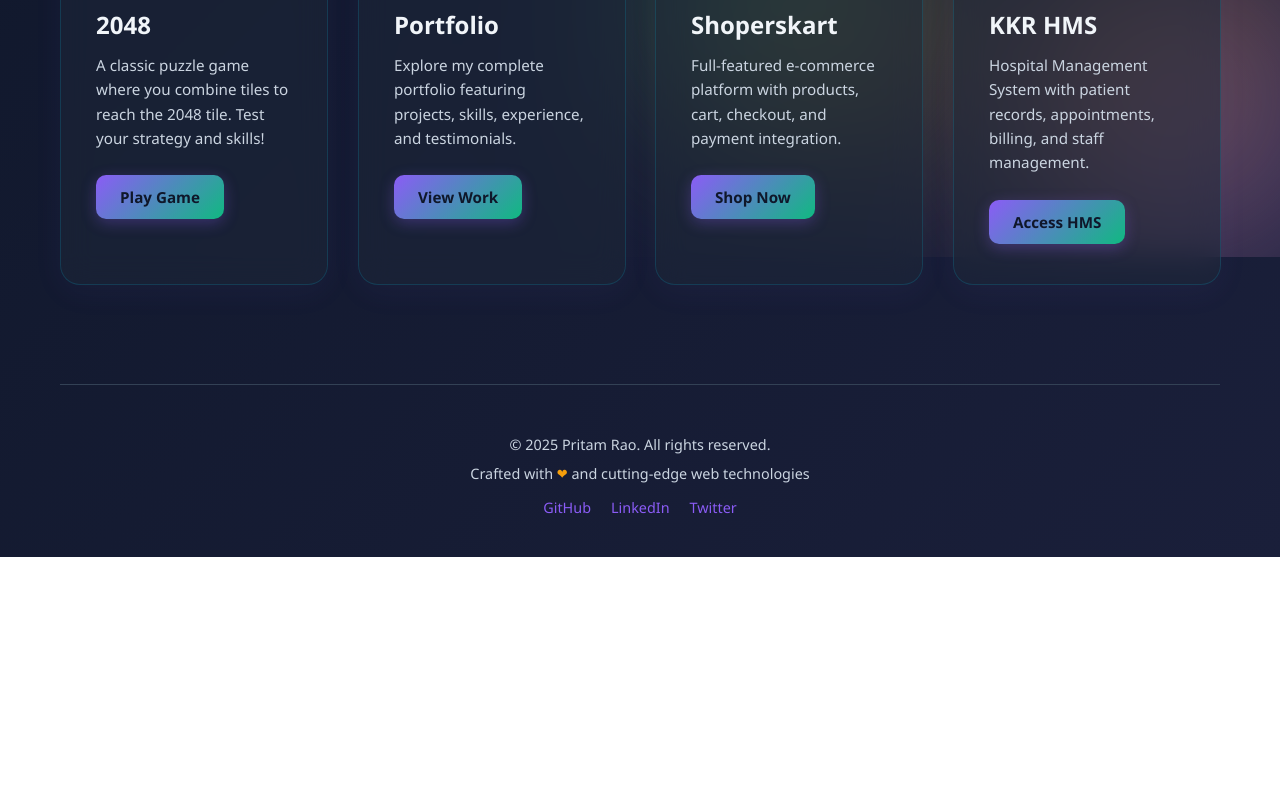
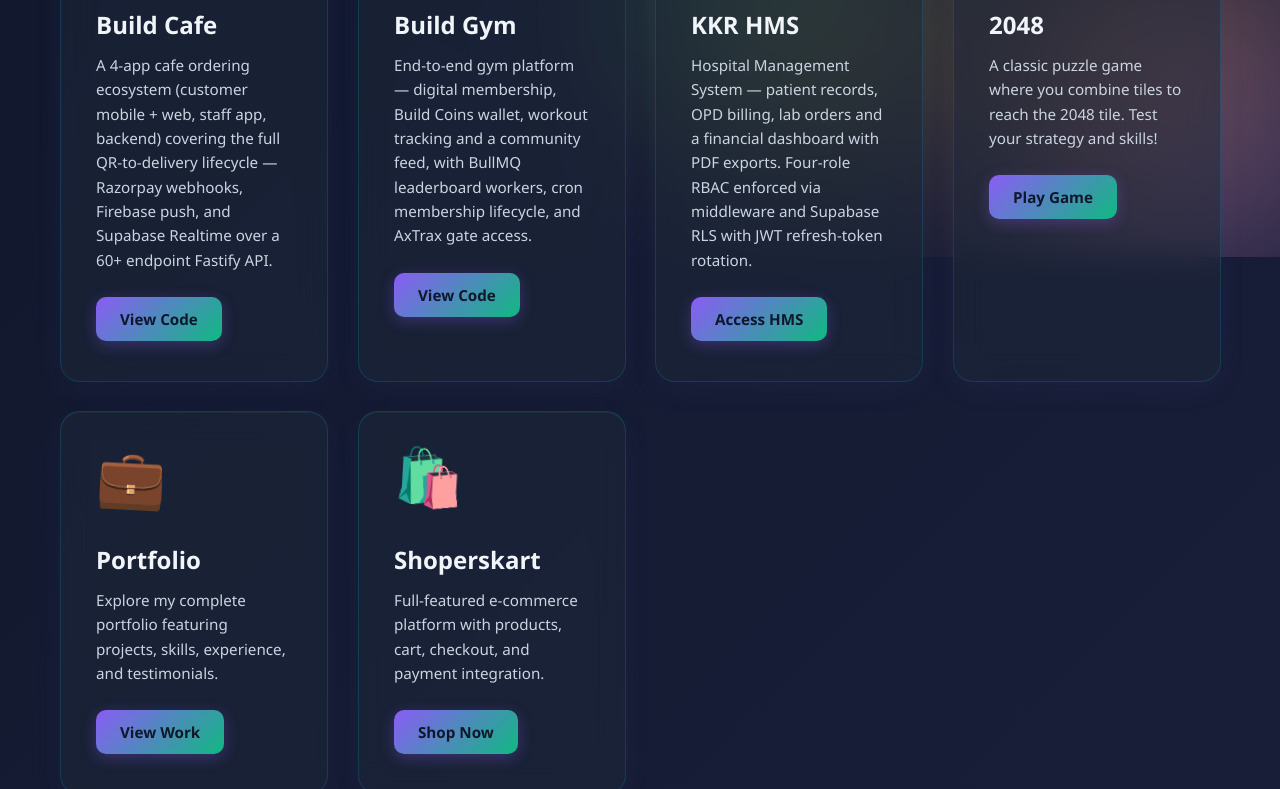
Before and after one commit to T-pritam/Home, a plain HTML site: page index.html in a window 1280 px wide. Shown: the part 543-1332 px from the top of the page. Before the commit the page ends 1100 px from the top, so only its background shows below. Drawn offline with Linux system fonts and the light colour scheme.

Commit message:
Updated and added 3 more projects into that

```diff
--- a/index.html
+++ b/index.html
@@ -228,6 +228,7 @@
         .service-card:nth-child(3) { animation-delay: 0.8s; }
         .service-card:nth-child(4) { animation-delay: 0.9s; }
         .service-card:nth-child(5) { animation-delay: 1s; }
+        .service-card:nth-child(6) { animation-delay: 1.1s; }
 
         @keyframes scaleIn {
             from {
@@ -293,6 +294,7 @@
         .service-card:nth-child(3) .card-icon { animation-delay: 0.4s; }
         .service-card:nth-child(4) .card-icon { animation-delay: 0.6s; }
         .service-card:nth-child(5) .card-icon { animation-delay: 0.8s; }
+        .service-card:nth-child(6) .card-icon { animation-delay: 1s; }
 
         @keyframes bounce {
             0%, 100% { transform: translateY(0); }
@@ -538,6 +540,33 @@
         </header>
 
         <section class="services-grid">
+            <a href="https://github.com/T-pritam/Build_Cafe_Customer" class="service-card" target="_blank">
+                <div class="card-icon">☕</div>
+                <h2 class="card-title">Build Cafe</h2>
+                <p class="card-description">
+                    A 4-app cafe ordering ecosystem (customer mobile + web, staff app, backend) covering the full QR-to-delivery lifecycle — Razorpay webhooks, Firebase push, and Supabase Realtime over a 60+ endpoint Fastify API.
+                </p>
+                <span class="card-link">View Code</span>
+            </a>
+
+            <a href="https://github.com/T-pritam/Build_GYM" class="service-card" target="_blank">
+                <div class="card-icon">🏋️</div>
+                <h2 class="card-title">Build Gym</h2>
+                <p class="card-description">
+                    End-to-end gym platform — digital membership, Build Coins wallet, workout tracking and a community feed, with BullMQ leaderboard workers, cron membership lifecycle, and AxTrax gate access.
+                </p>
+                <span class="card-link">View Code</span>
+            </a>
+
+            <a href="https://kkr.pritamrao.tech" class="service-card" target="_blank">
+                <div class="card-icon">🏥</div>
+                <h2 class="card-title">KKR HMS</h2>
+                <p class="card-description">
+                    Hospital Management System — patient records, OPD billing, lab orders and a financial dashboard with PDF exports. Four-role RBAC enforced via middleware and Supabase RLS with JWT refresh-token rotation.
+                </p>
+                <span class="card-link">Access HMS</span>
+            </a>
+
             <a href="https://2048.pritamrao.tech" class="service-card" target="_blank">
                 <div class="card-icon">🎮</div>
                 <h2 class="card-title">2048</h2>
@@ -574,23 +603,15 @@
                 <span class="card-link">Shop Now</span>
             </a>
 
-            <a href="https://kkr.pritamrao.tech" class="service-card"  target="_blank">
-                <div class="card-icon">🏥</div>
-                <h2 class="card-title">KKR HMS</h2>
-                <p class="card-description">
-                    Hospital Management System with patient records, appointments, billing, and staff management.
-                </p>
-                <span class="card-link">Access HMS</span>
-            </a>
         </section>
 
         <footer>
-            <p class="footer-text">© 2025 Pritam Rao. All rights reserved.</p>
+            <p class="footer-text">© 2026 Pritam Rao. All rights reserved.</p>
             <p class="footer-text">Crafted with <span style="color: var(--accent);">❤</span> and cutting-edge web technologies</p>
             <div class="social-links">
-                <a href="https://github.com" target="_blank">GitHub</a>
-                <a href="https://linkedin.com" target="_blank">LinkedIn</a>
-                <a href="https://twitter.com" target="_blank">Twitter</a>
+                <a href="https://github.com/T-pritam" target="_blank">GitHub</a>
+                <a href="https://www.linkedin.com/in/t-pritam" target="_blank">LinkedIn</a>
+                <a href="https://portfolio.pritamrao.tech" target="_blank">Portfolio</a>
             </div>
         </footer>
     </div>
```
